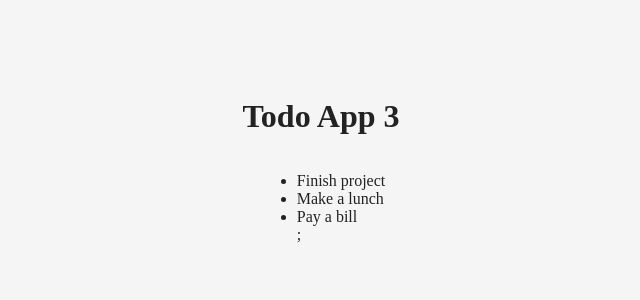
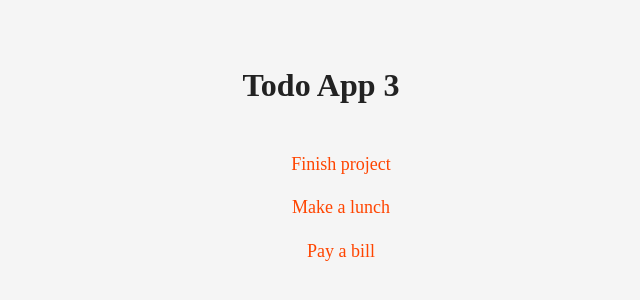
Before and after one commit to mruminski/16.4, a React app: page / in a window 1280 px wide. Shown: the part 240-540 px from the top of the page, without its empty margins (327-967 px from the left). Built offline with nearby package versions, Linux system fonts and the light colour scheme.

Commit message:
Add stylesheet for TodoList component

```diff
--- /dev/null
+++ b/src/components/TodoList.css
@@ -0,0 +1,12 @@
+.TodoList {
+  display: flex;
+  flex-direction: column;
+  flex-wrap: nowrap;
+  justify-content: center;
+  align-items: center;
+  align-content: center;
+  list-style-type: none;
+  font-size: 18px;
+  line-height: 2.4;
+  color: orangered;
+}
--- a/src/components/TodoList.js
+++ b/src/components/TodoList.js
@@ -1,9 +1,11 @@
 import React from 'react'
+import style from './TodoList.css'
+
 
 const TodoList = ({list, method }) =>
-  (<ul className='todo__list'>
-  {(list.length > 0 && list.map(i =>
-    <li className='todo__item' key={i.id}>{i.text}</li>))};
-  </ul>)
+  (<ul className={style.TodoList}>
+    {(list.length > 0 && list.map(i =>
+      <li key={i.id}>{i.text}</li>))}
+    </ul>)
 
 export default TodoList;
```
